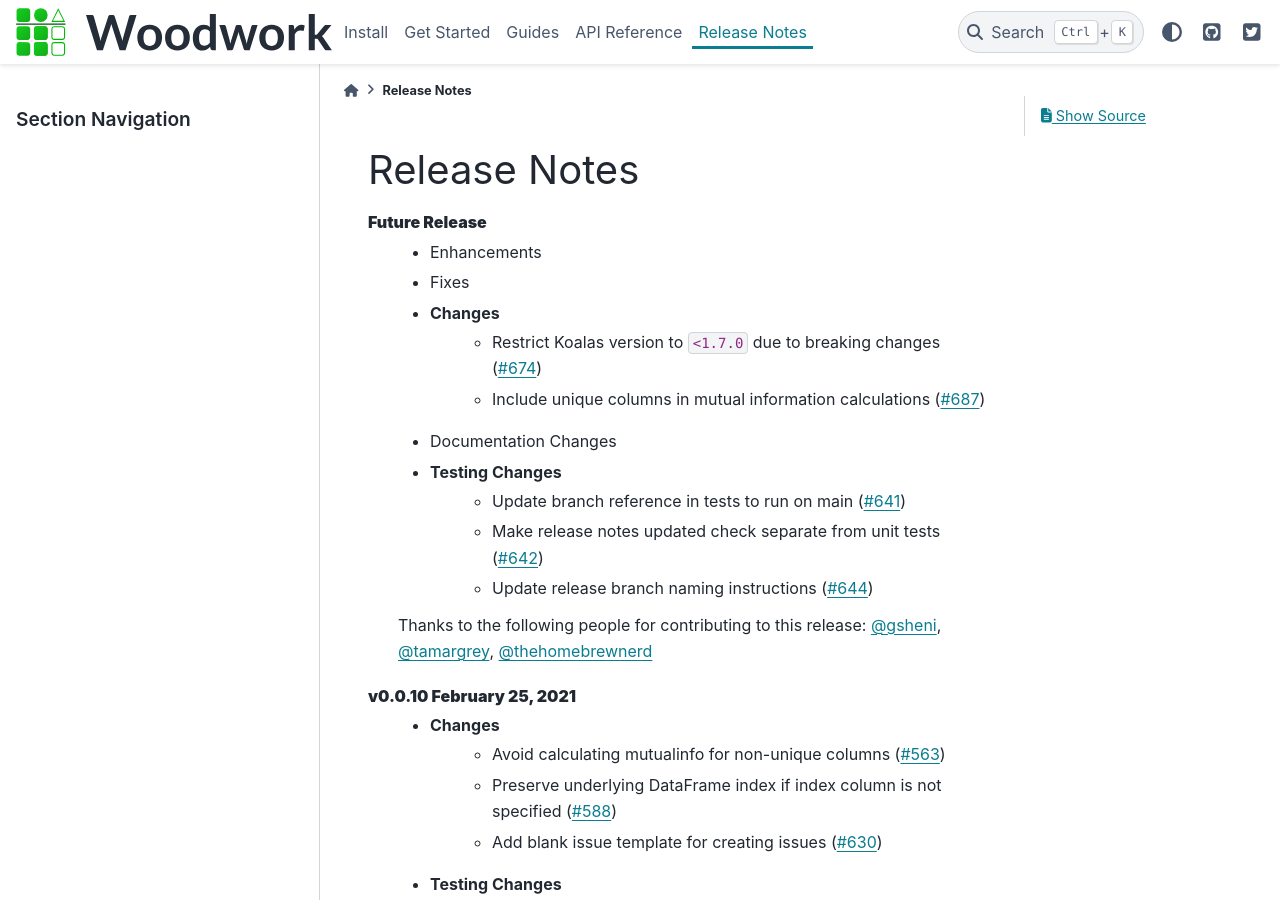
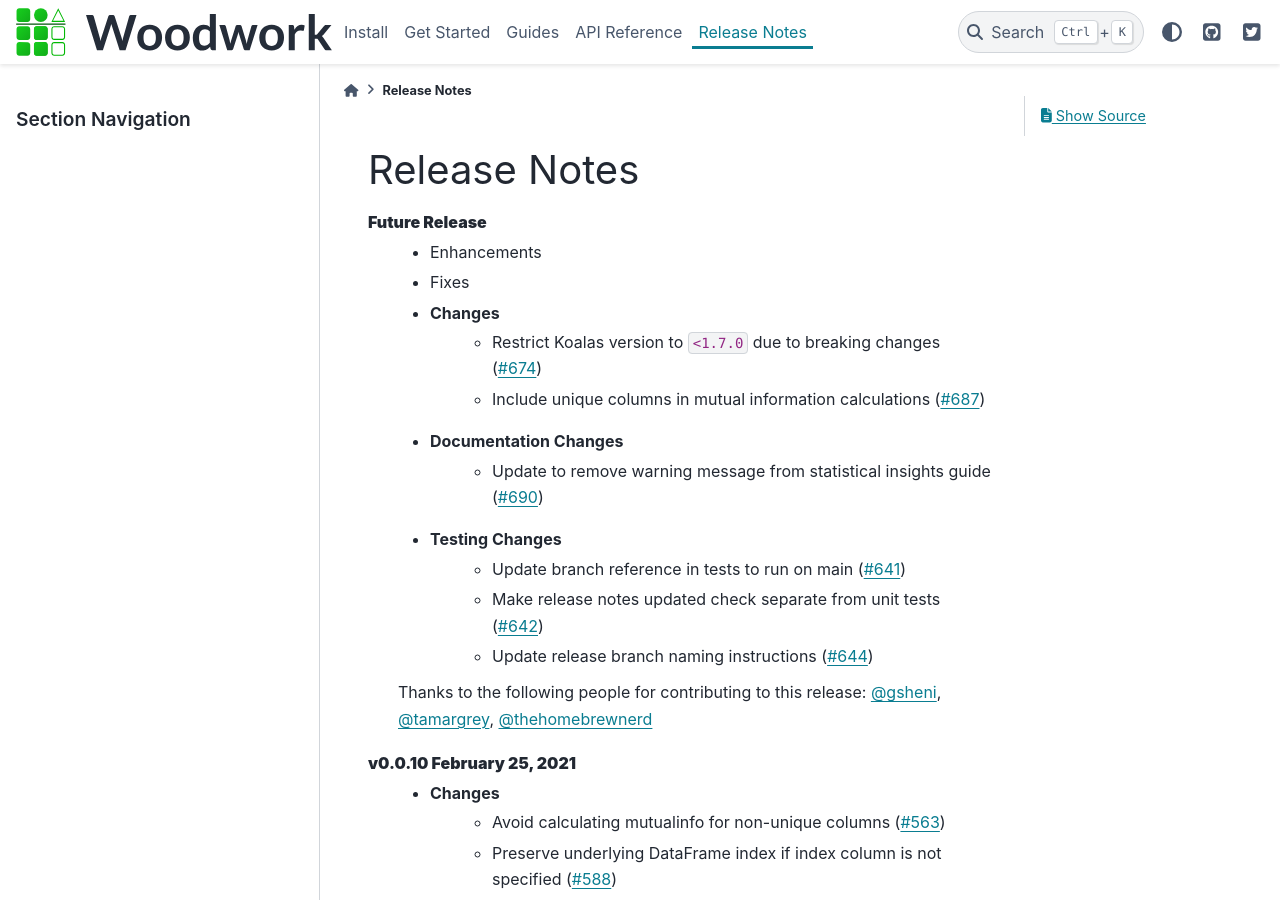
Before and after one commit to alteryx/woodwork, a Sphinx documentation site: the page built from docs/source/release_notes.rst, in a window 1280 px wide and 900 px high. Built offline with Sphinx 7.4.7 and the PyData theme 0.15.4, drawn with Linux system fonts in a browser that asks for light colours; comment, search, counter and statistics services are not loaded.

Commit message:
update release notes

```diff
--- a/docs/source/release_notes.rst
+++ b/docs/source/release_notes.rst
@@ -9,6 +9,7 @@ Release Notes
         * Restrict Koalas version to ``<1.7.0`` due to breaking changes (:pr:`674`)
         * Include unique columns in mutual information calculations (:pr:`687`)
     * Documentation Changes
+        * Update to remove warning message from statistical insights guide (:pr:`690`)
     * Testing Changes
         * Update branch reference in tests to run on main (:pr:`641`)
         * Make release notes updated check separate from unit tests (:pr:`642`)
```
